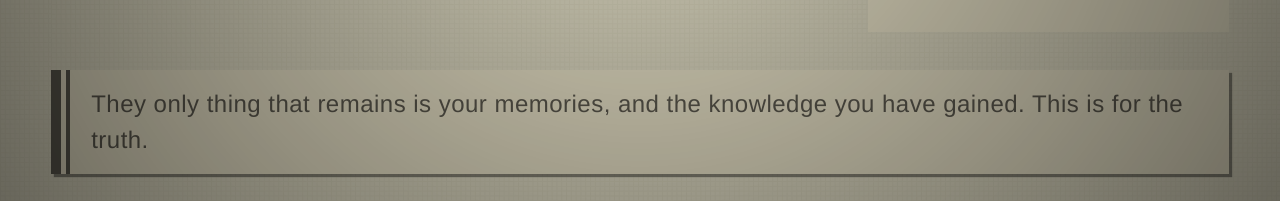
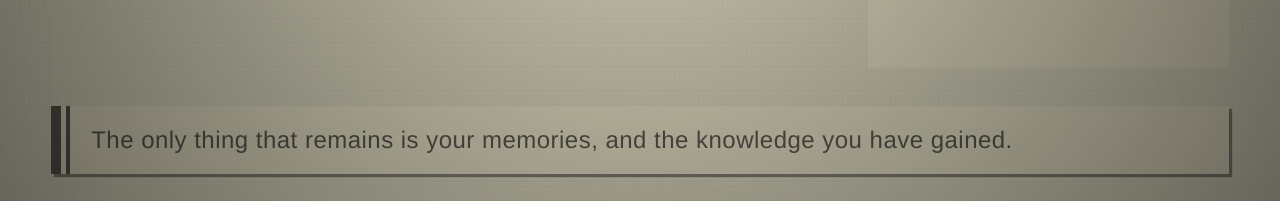
Before and after one commit to Crystallized21/nierfreewill, a React (Vite) app: page /os/intel in a window 1280 px wide. Shown: the part 596-797 px from the top of the page. Built offline with nearby package versions, Linux system fonts and the light colour scheme; no server answers.

Commit message:
add more free will things
feedback stuff

```diff
--- a/src/components/pages/os/OSIntel.tsx
+++ b/src/components/pages/os/OSIntel.tsx
@@ -58,7 +58,7 @@ const OSIntel = () => {
             RightContent={<StatusModule/>}
           />
         }
-        footer="They only thing that remains is your memories, and the knowledge you have gained. This is for the truth."
+        footer="The only thing that remains is your memories, and the knowledge you have gained."
       />
     </div>
   );
--- a/src/components/pages/os/OSQuest.tsx
+++ b/src/components/pages/os/OSQuest.tsx
@@ -43,7 +43,6 @@ const OSQuest = () => {
       <PagesTemplate
         title={`QUESTS`}
         subtitle={SubTitle(TypeCheck(), "Quest")}
-        footer="There is no more world anymore. Your Black Box is only keeping you alive. You were merly just pawns and were ordered to fight."
         child={
           <PagesChildTemplate
             LeftContent={
@@ -71,6 +70,7 @@ const OSQuest = () => {
             RightContent={<StatusModule/>}
           />
         }
+        footer="There is no more world anymore. Your Black Box is only keeping you alive."
       />
     </div>
   );
--- a/src/components/pages/os/OSSkills.tsx
+++ b/src/components/pages/os/OSSkills.tsx
@@ -6,7 +6,7 @@ const OSSkills = () => {
     <div className={OSstyles.MainContent}>
       <PagesTemplate
         title="CLASSIFIED"
-        footer="You should not be here. Androids were meant to save humanity, not destroy it. You are the reason why we can't have nice things."
+        footer="You should not be here. Androids were meant to save humanity, not destroy it."
       />
     </div>
   );
--- a/src/components/pages/os/OSWeapons.tsx
+++ b/src/components/pages/os/OSWeapons.tsx
@@ -43,7 +43,7 @@ const OSWeapons = () => {
             RightContent={<></>}
           />
         }
-        footer="Your weapon is broken. What are you fighting for now?"
+        footer="FCS System Unavailable"
       />
     </div>
   );
```
